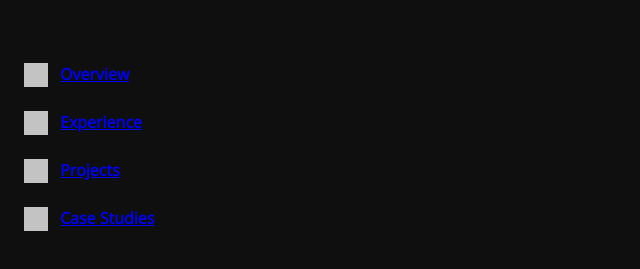
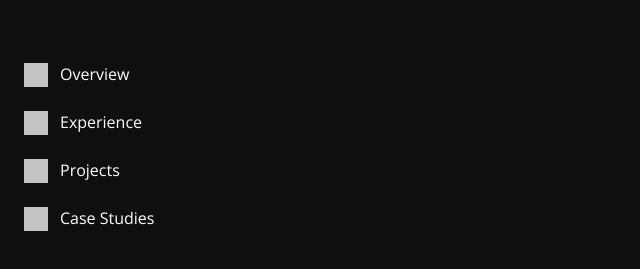
Before and after one commit to ChuzaWick420/Dashboard, a React (Vite) app: page / in a window 1280 px wide. Shown: the part 205-474 px from the top of the page, without its empty margins (0-640 px from the left). Built offline with nearby package versions, Linux system fonts and the light colour scheme.

Commit message:
Changed color of the nav buttons

```diff
--- a/src/pages/layout/layout.css
+++ b/src/pages/layout/layout.css
@@ -35,6 +35,7 @@
 .nav_button > h1 {
     font-size: var(--body-text);
     padding-left: calc(var(--internal-padding) / 2);
+    font-weight: normal;
 }
 
 .nav_button > img {
@@ -42,8 +43,9 @@
     aspect-ratio: 1;
 }
 
-.dev_container {
-    background-color: red;
+.nav_button_link {
+    color: var(--text);
+    text-decoration: none;
 }
 
 @media (max-width: 768px) {
--- a/src/pages/layout/layout.jsx
+++ b/src/pages/layout/layout.jsx
@@ -29,7 +29,7 @@ function Layout() {
                 break;
         }
         return (
-            <Link to={`../${path}`}>
+            <Link to={`../${path}`} className="nav_button_link">
                 <div className="nav_button">
                     <img src="/placeholder.png" />
                     <h1>{props.content}</h1>
```
